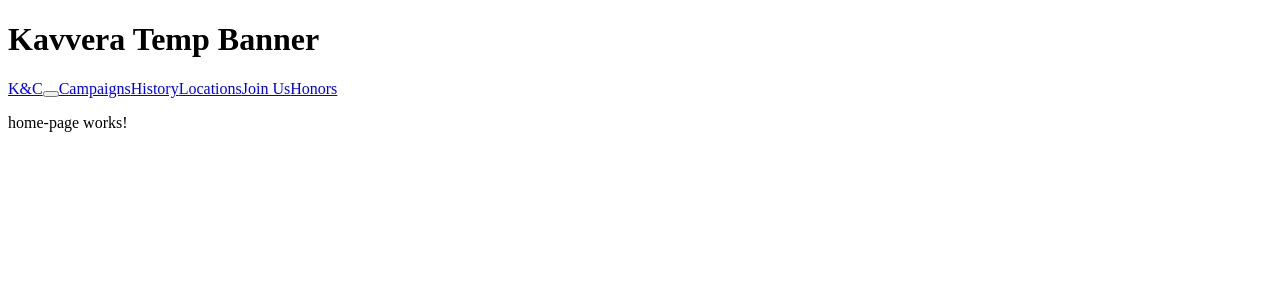
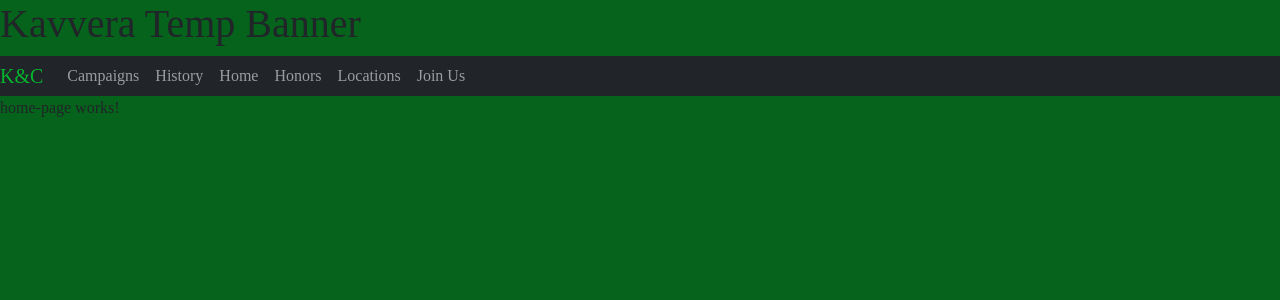
Before and after one commit to MysticalSkeptic/kavvera-site, an Angular app: page /home-page in a window 1280 px wide. Shown: the top 300 px of the page. Built offline with nearby package versions, Linux system fonts and the light colour scheme.

Commit message:
styles and js
properly added bootstrap css and js to angular.json for proper function AND added my custom css to styles.css

```diff
--- a/angular.json
+++ b/angular.json
@@ -23,9 +23,12 @@
               "src/assets"
             ],
             "styles": [
+              "./node_modules/bootstrap/dist/css/bootstrap.min.css",
               "src/styles.css"
             ],
-            "scripts": []
+            "scripts": [
+              "./node_modules/bootstrap/dist/js/bootstrap.min.js"
+            ]
           },
           "configurations": {
             "production": {
--- a/src/app/app.component.html
+++ b/src/app/app.component.html
@@ -12,25 +12,44 @@
     data-bs-toggle="collapse">
     <span class="navbar-toggler-icon"> </span>
   </button>
-  <a class="btn"
+  <ul class="navbar-nav navbar-collapse collapse"
+    id="crushMe">
+    <li class="nav-item">
+      <a class="nav-link"
         routerLink="/campaigns"
         routerLinkActive="activebutton"
         ariaCurrentWhenActive="page">Campaigns</a>
-  <a class="btn"
+    </li>
+    <li class="nav-item">
+      <a class="nav-link"
         routerLink="/history"
         routerLinkActive="activebutton"
         ariaCurrentWhenActive="page">History</a>
-  <a class="btn"
+    </li>
+    <li class="nav-item">
+      <a class="nav-link"
+        routerLink="/home-page"
+        routerLinkActive="activebutton"
+        ariaCurrentWhenActive="page">Home</a>
+    </li>
+    <li class="nav-item">
+      <a class="nav-link"
+        routerLink="/honors"
+        routerLinkActive="activebutton"
+        ariaCurrentWhenActive="page">Honors</a>
+    </li>
+    <li class="nav-item">
+      <a class="nav-link"
         routerLink="/locations"
         routerLinkActive="activebutton"
         ariaCurrentWhenActive="page">Locations</a>
-  <a class="btn"
+    </li>
+    <li class="nav-item">
+      <a class="nav-link"
         routerLink="/membership"
         routerLinkActive="activebutton"
         ariaCurrentWhenActive="page">Join Us</a>
-  <a class="btn"
-    routerLink="/history"
-    routerLinkActive="activebutton"
-    ariaCurrentWhenActive="page">Honors</a>
+    </li>
+  </ul>
 </nav>
 <router-outlet></router-outlet>
--- a/src/styles.css
+++ b/src/styles.css
@@ -1 +1,15 @@
-/* You can add global styles to this file, and also import other style files */
+body {
+    font-family: 'Times New Roman', serif;
+    background-color: #05631b;
+}
+#myBrand {
+    color: #04b52d;
+}
+#indexH2 {
+    font-family: "British Script MT", Georgia, serif;
+    color: #3211d6;
+    text-shadow: .1em .1em .2em #a64f03;
+}
+#siteFooter {
+    background-color: #05631b;
+}
```
Lines whose indentation alone changed are shown as unchanged.
